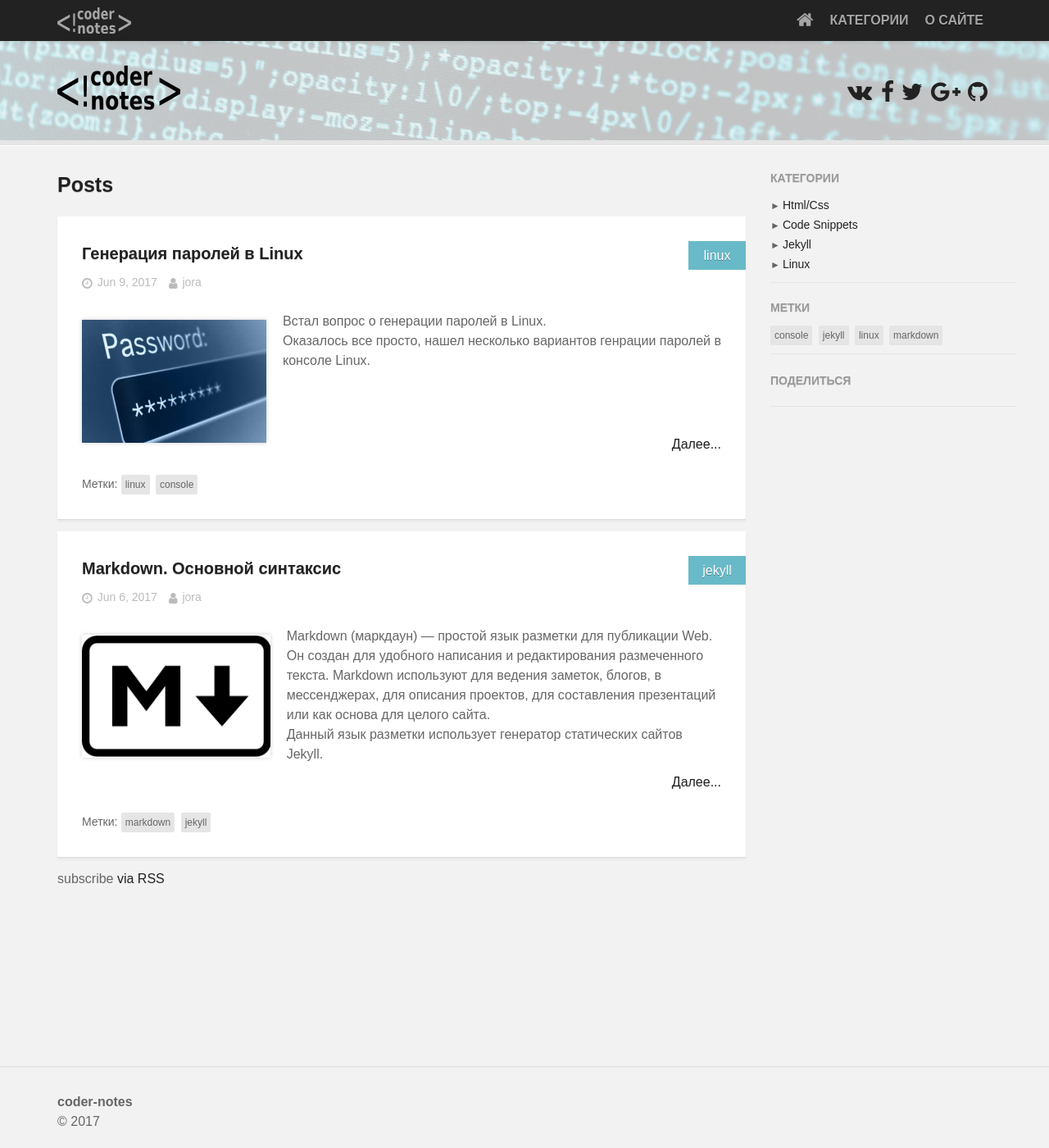
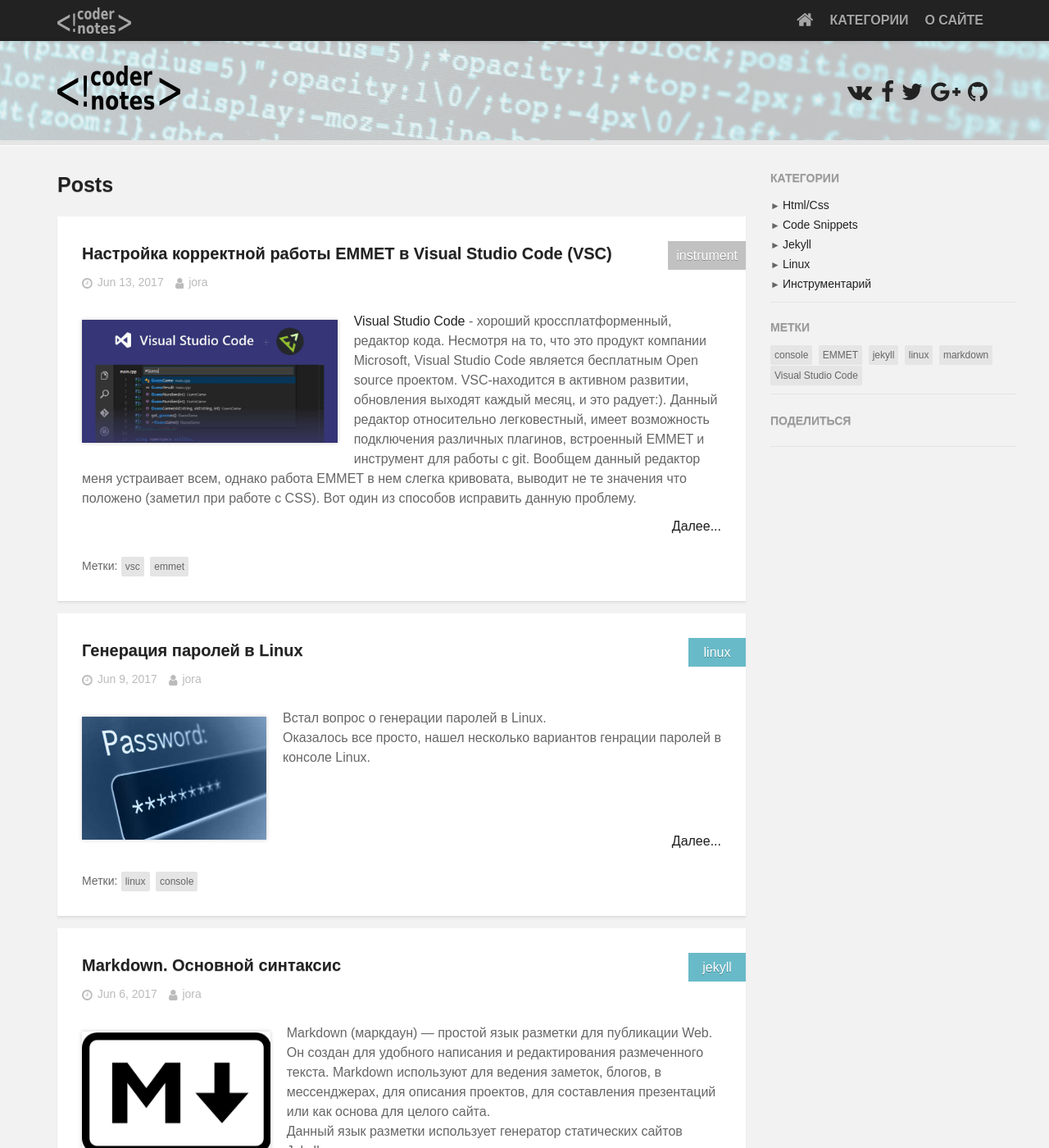
Before and after one commit to coder-notes/coder-notes.github.io, a Jekyll site: the page built from index.md, in a window 1280 px wide and 1400 px high. Shown: the whole window at 82% size. Built offline with Jekyll 4.4.1, drawn with Linux system fonts in a browser that asks for light colours; comment, search, counter and statistics services are not loaded.

Commit message:
New page+new post

```diff
--- /dev/null
+++ b/05_instrumentarij.md
@@ -0,0 +1,5 @@
+---
+title: Инструментарий
+layout: instrument-page
+permalink: "/instrument/"
+---
--- /dev/null
+++ b/_posts/2017-06-13-nastrojka-emmet-v-visual-studio-code.md
@@ -0,0 +1,35 @@
+---
+title: Настройка корректной работы EMMET в Visual Studio Code (VSC)
+layout: post
+author: jora
+categories: instrument
+subj_color: grey
+tag:
+ - vsc
+ - emmet
+comments: true
+---
+![Настройка корректной работы EMMET в Visual Studio Code]({{ site.url }}/assets/img/vsc_emmet.jpg )
+[Visual Studio Code](https://code.visualstudio.com/) - хороший кроссплатформенный, редактор кода. Несмотря на то, что это продукт компании Microsoft, Visual Studio Code
+является бесплатным Open source проектом. VSC-находится в активном развитии, обновления выходят каждый месяц, и это радует:).
+Данный редактор относительно легковестный, имеет возможность подключения различных плагинов, встроенный EMMET и инструмент для работы
+с git. Вообщем данный редактор меня устраивает всем, однако работа EMMET в нем слегка кривовата, выводит не те значения что положено (заметил при работе с CSS).
+Вот один из способов исправить данную проблему.
+
+Входим в настройку горячих клавиш. Menu - File - Preferences - Keyboard Shortcuts или нажимаем последовательно сочитание клавиш \[ctrl+k ctrl+s\].
+В данном разделе находим файл keybinding.json открываем и редактируем его, добавляем такой код:
+
+~~~ json
+    {
+    "key": "tab",
+    "command": "tab",
+    "when": "editorTextFocus && !editorTabMovesFocus"
+    },
+    {
+    "key": "tab",
+    "command": "editor.emmet.action.expandAbbreviation",
+    "when": "editorTextFocus && !editorHasSelection && !editorHasMultipleSelections && !editorTabMovesFocus"
+    }
+~~~
+
+ Данный способ нашел [здесь](https://toster.ru/q/303307)
--- a/_sass/all_scss/_post.scss
+++ b/_sass/all_scss/_post.scss
@@ -188,6 +188,11 @@
       content: "markdown";
     }
   }
+  &-json{
+    &:before{
+      content: "json";
+    }
+  }
 }
 @include for-phone-only{
   .highlight{
--- /dev/null
+++ b/_topics/emmet.md
@@ -0,0 +1,4 @@
+---
+layout: topic
+title:  "EMMET"
+---
--- /dev/null
+++ b/_topics/vsc.md
@@ -0,0 +1,4 @@
+---
+layout: topic
+title:  "Visual Studio Code"
+---
```
Also changed, not shown: _layouts/instrument-page.html (added, +50 -0 lines), assets/img/vsc_emmet.jpg (added).
